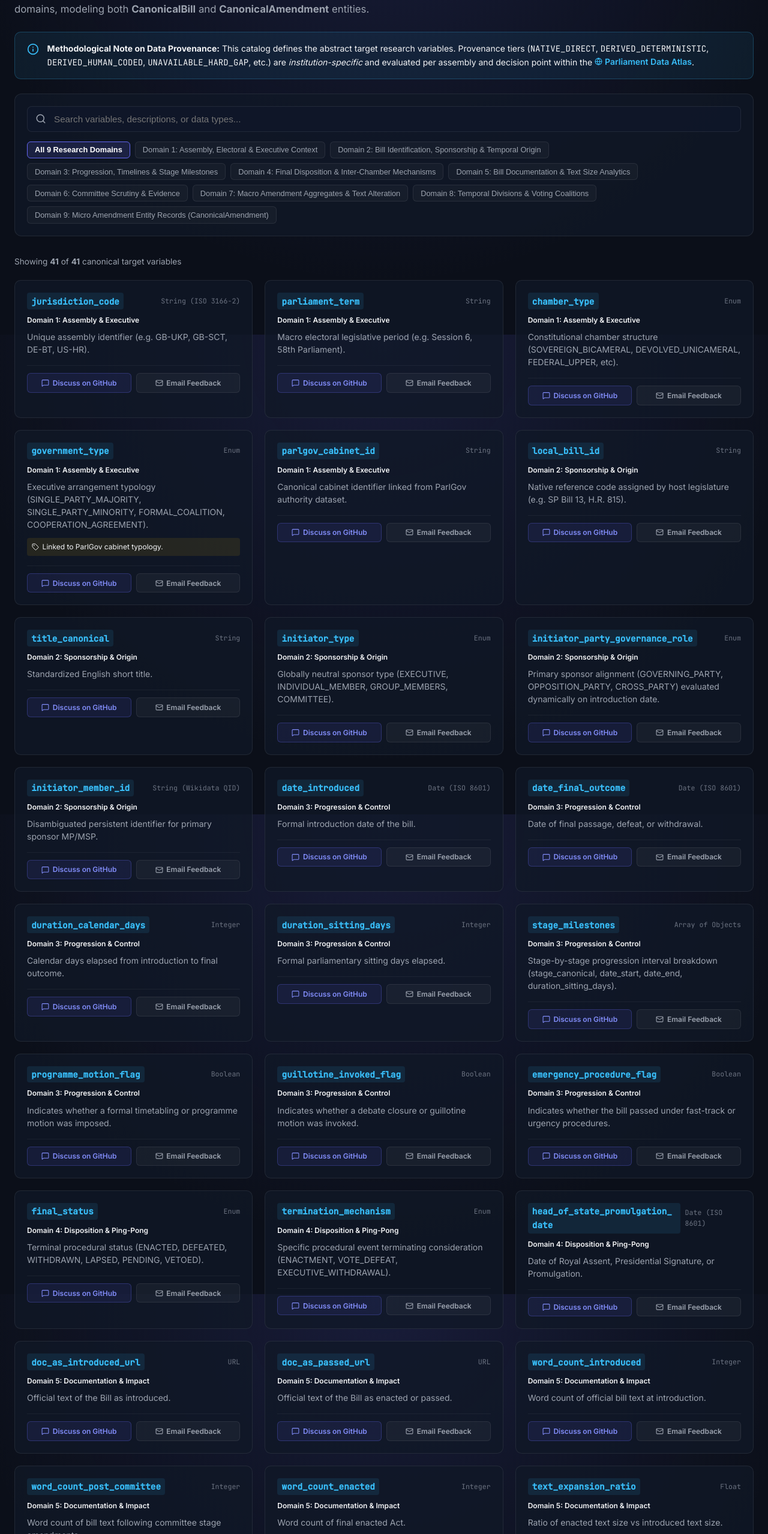
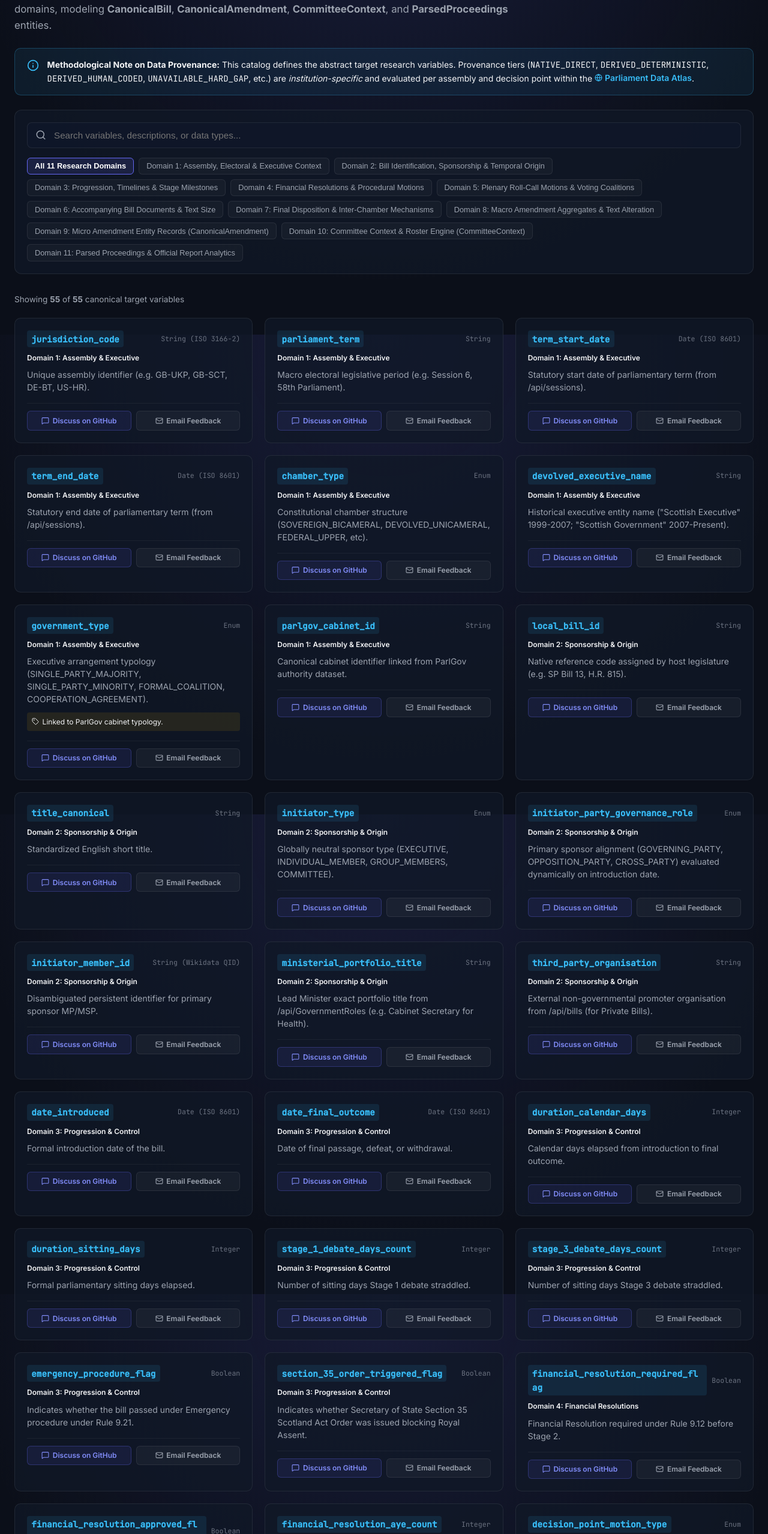
Before and after one commit to comparative-legislative-data/comparative-legislative-data, a SvelteKit app in the folder frontend/: page /schema in a window 1280 px wide. Shown: the part 242-2800 px from the top of the page at 60% size. Built offline with nearby package versions, Linux system fonts and the light colour scheme.

Commit message:
docs & feat: synchronize multi-entity architecture across schema.md, GB-SCT.yaml, and live portal v2.7.0

```diff
--- a/frontend/src/routes/schema/+page.svelte
+++ b/frontend/src/routes/schema/+page.svelte
@@ -14,23 +14,28 @@
   }
 
   const domains = [
-    { code: 'ALL', name: 'All 9 Research Domains' },
+    { code: 'ALL', name: 'All 11 Research Domains' },
     { code: 'D1', name: 'Domain 1: Assembly, Electoral & Executive Context' },
     { code: 'D2', name: 'Domain 2: Bill Identification, Sponsorship & Temporal Origin' },
     { code: 'D3', name: 'Domain 3: Progression, Timelines & Stage Milestones' },
-    { code: 'D4', name: 'Domain 4: Final Disposition & Inter-Chamber Mechanisms' },
-    { code: 'D5', name: 'Domain 5: Bill Documentation & Text Size Analytics' },
-    { code: 'D6', name: 'Domain 6: Committee Scrutiny & Evidence' },
-    { code: 'D7', name: 'Domain 7: Macro Amendment Aggregates & Text Alteration' },
-    { code: 'D8', name: 'Domain 8: Temporal Divisions & Voting Coalitions' },
-    { code: 'D9', name: 'Domain 9: Micro Amendment Entity Records (CanonicalAmendment)' }
+    { code: 'D4', name: 'Domain 4: Financial Resolutions & Procedural Motions' },
+    { code: 'D5', name: 'Domain 5: Plenary Roll-Call Motions & Voting Coalitions' },
+    { code: 'D6', name: 'Domain 6: Accompanying Bill Documents & Text Size' },
+    { code: 'D7', name: 'Domain 7: Final Disposition & Inter-Chamber Mechanisms' },
+    { code: 'D8', name: 'Domain 8: Macro Amendment Aggregates & Text Alteration' },
+    { code: 'D9', name: 'Domain 9: Micro Amendment Entity Records (CanonicalAmendment)' },
+    { code: 'D10', name: 'Domain 10: Committee Context & Roster Engine (CommitteeContext)' },
+    { code: 'D11', name: 'Domain 11: Parsed Proceedings & Official Report Analytics' }
   ];
 
   const variables: VariableDef[] = [
     // Domain 1
     { name: 'jurisdiction_code', domainCode: 'D1', domain: 'Domain 1: Assembly & Executive', type: 'String (ISO 3166-2)', description: 'Unique assembly identifier (e.g. GB-UKP, GB-SCT, DE-BT, US-HR).' },
     { name: 'parliament_term', domainCode: 'D1', domain: 'Domain 1: Assembly & Executive', type: 'String', description: 'Macro electoral legislative period (e.g. Session 6, 58th Parliament).' },
+    { name: 'term_start_date', domainCode: 'D1', domain: 'Domain 1: Assembly & Executive', type: 'Date (ISO 8601)', description: 'Statutory start date of parliamentary term (from /api/sessions).' },
+    { name: 'term_end_date', domainCode: 'D1', domain: 'Domain 1: Assembly & Executive', type: 'Date (ISO 8601)', description: 'Statutory end date of parliamentary term (from /api/sessions).' },
     { name: 'chamber_type', domainCode: 'D1', domain: 'Domain 1: Assembly & Executive', type: 'Enum', description: 'Constitutional chamber structure (SOVEREIGN_BICAMERAL, DEVOLVED_UNICAMERAL, FEDERAL_UPPER, etc).' },
+    { name: 'devolved_executive_name', domainCode: 'D1', domain: 'Domain 1: Assembly & Executive', type: 'String', description: 'Historical executive entity name ("Scottish Executive" 1999-2007; "Scottish Government" 2007-Present).' },
     { name: 'government_type', domainCode: 'D1', domain: 'Domain 1: Assembly & Executive', type: 'Enum', description: 'Executive arrangement typology (SINGLE_PARTY_MAJORITY, SINGLE_PARTY_MINORITY, FORMAL_COALITION, COOPERATION_AGREEMENT).', notes: 'Linked to ParlGov cabinet typology.' },
     { name: 'parlgov_cabinet_id', domainCode: 'D1', domain: 'Domain 1: Assembly & Executive', type: 'String', description: 'Canonical cabinet identifier linked from ParlGov authority dataset.' },
 
@@ -40,51 +45,66 @@
     { name: 'initiator_type', domainCode: 'D2', domain: 'Domain 2: Sponsorship & Origin', type: 'Enum', description: 'Globally neutral sponsor type (EXECUTIVE, INDIVIDUAL_MEMBER, GROUP_MEMBERS, COMMITTEE).' },
     { name: 'initiator_party_governance_role', domainCode: 'D2', domain: 'Domain 2: Sponsorship & Origin', type: 'Enum', description: 'Primary sponsor alignment (GOVERNING_PARTY, OPPOSITION_PARTY, CROSS_PARTY) evaluated dynamically on introduction date.' },
     { name: 'initiator_member_id', domainCode: 'D2', domain: 'Domain 2: Sponsorship & Origin', type: 'String (Wikidata QID)', description: 'Disambiguated persistent identifier for primary sponsor MP/MSP.' },
+    { name: 'ministerial_portfolio_title', domainCode: 'D2', domain: 'Domain 2: Sponsorship & Origin', type: 'String', description: 'Lead Minister exact portfolio title from /api/GovernmentRoles (e.g. Cabinet Secretary for Health).' },
+    { name: 'third_party_organisation', domainCode: 'D2', domain: 'Domain 2: Sponsorship & Origin', type: 'String', description: 'External non-governmental promoter organisation from /api/bills (for Private Bills).' },
 
     // Domain 3
     { name: 'date_introduced', domainCode: 'D3', domain: 'Domain 3: Progression & Control', type: 'Date (ISO 8601)', description: 'Formal introduction date of the bill.' },
     { name: 'date_final_outcome', domainCode: 'D3', domain: 'Domain 3: Progression & Control', type: 'Date (ISO 8601)', description: 'Date of final passage, defeat, or withdrawal.' },
     { name: 'duration_calendar_days', domainCode: 'D3', domain: 'Domain 3: Progression & Control', type: 'Integer', description: 'Calendar days elapsed from introduction to final outcome.' },
     { name: 'duration_sitting_days', domainCode: 'D3', domain: 'Domain 3: Progression & Control', type: 'Integer', description: 'Formal parliamentary sitting days elapsed.' },
-    { name: 'stage_milestones', domainCode: 'D3', domain: 'Domain 3: Progression & Control', type: 'Array of Objects', description: 'Stage-by-stage progression interval breakdown (stage_canonical, date_start, date_end, duration_sitting_days).' },
-    { name: 'programme_motion_flag', domainCode: 'D3', domain: 'Domain 3: Progression & Control', type: 'Boolean', description: 'Indicates whether a formal timetabling or programme motion was imposed.' },
-    { name: 'guillotine_invoked_flag', domainCode: 'D3', domain: 'Domain 3: Progression & Control', type: 'Boolean', description: 'Indicates whether a debate closure or guillotine motion was invoked.' },
-    { name: 'emergency_procedure_flag', domainCode: 'D3', domain: 'Domain 3: Progression & Control', type: 'Boolean', description: 'Indicates whether the bill passed under fast-track or urgency procedures.' },
+    { name: 'stage_1_debate_days_count', domainCode: 'D3', domain: 'Domain 3: Progression & Control', type: 'Integer', description: 'Number of sitting days Stage 1 debate straddled.' },
+    { name: 'stage_3_debate_days_count', domainCode: 'D3', domain: 'Domain 3: Progression & Control', type: 'Integer', description: 'Number of sitting days Stage 3 debate straddled.' },
+    { name: 'emergency_procedure_flag', domainCode: 'D3', domain: 'Domain 3: Progression & Control', type: 'Boolean', description: 'Indicates whether the bill passed under Emergency procedure under Rule 9.21.' },
+    { name: 'section_35_order_triggered_flag', domainCode: 'D3', domain: 'Domain 3: Progression & Control', type: 'Boolean', description: 'Indicates whether Secretary of State Section 35 Scotland Act Order was issued blocking Royal Assent.' },
 
-    // Domain 4
-    { name: 'final_status', domainCode: 'D4', domain: 'Domain 4: Disposition & Ping-Pong', type: 'Enum', description: 'Terminal procedural status (ENACTED, DEFEATED, WITHDRAWN, LAPSED, PENDING, VETOED).' },
-    { name: 'termination_mechanism', domainCode: 'D4', domain: 'Domain 4: Disposition & Ping-Pong', type: 'Enum', description: 'Specific procedural event terminating consideration (ENACTMENT, VOTE_DEFEAT, EXECUTIVE_WITHDRAWAL).' },
-    { name: 'head_of_state_promulgation_date', domainCode: 'D4', domain: 'Domain 4: Disposition & Ping-Pong', type: 'Date (ISO 8601)', description: 'Date of Royal Assent, Presidential Signature, or Promulgation.' },
+    // Domain 4: Financial Resolutions
+    { name: 'financial_resolution_required_flag', domainCode: 'D4', domain: 'Domain 4: Financial Resolutions', type: 'Boolean', description: 'Financial Resolution required under Rule 9.12 before Stage 2.' },
+    { name: 'financial_resolution_approved_flag', domainCode: 'D4', domain: 'Domain 4: Financial Resolutions', type: 'Boolean', description: 'Financial Resolution approved by Parliament.' },
+    { name: 'financial_resolution_aye_count', domainCode: 'D4', domain: 'Domain 4: Financial Resolutions', type: 'Integer', description: 'Financial Resolution Aye vote tally.' },
 
-    // Domain 5
-    { name: 'doc_as_introduced_url', domainCode: 'D5', domain: 'Domain 5: Documentation & Impact', type: 'URL', description: 'Official text of the Bill as introduced.' },
-    { name: 'doc_as_passed_url', domainCode: 'D5', domain: 'Domain 5: Documentation & Impact', type: 'URL', description: 'Official text of the Bill as enacted or passed.' },
-    { name: 'word_count_introduced', domainCode: 'D5', domain: 'Domain 5: Documentation & Impact', type: 'Integer', description: 'Word count of official bill text at introduction.' },
-    { name: 'word_count_post_committee', domainCode: 'D5', domain: 'Domain 5: Documentation & Impact', type: 'Integer', description: 'Word count of bill text following committee stage amendments.' },
-    { name: 'word_count_enacted', domainCode: 'D5', domain: 'Domain 5: Documentation & Impact', type: 'Integer', description: 'Word count of final enacted Act.' },
-    { name: 'text_expansion_ratio', domainCode: 'D5', domain: 'Domain 5: Documentation & Impact', type: 'Float', description: 'Ratio of enacted text size vs introduced text size.' },
+    // Domain 5: Plenary Roll-Call Motions
+    { name: 'decision_point_motion_type', domainCode: 'D5', domain: 'Domain 5: Plenary Motions', type: 'Enum', description: 'Plenary motion classification (STAGE_1_AGREEMENT, FINANCIAL_RESOLUTION, EMERGENCY_BILL_DESIGNATION, STAGE_3_PASSAGE).' },
+    { name: 'decision_point_party_cohesion_rate', domainCode: 'D5', domain: 'Domain 5: Plenary Motions', type: 'Float (0-1)', description: 'Governing party voting unity rate on division date T.' },
 
-    // Domain 6
-    { name: 'lead_committee_name', domainCode: 'D6', domain: 'Domain 6: Committee Scrutiny', type: 'String', description: 'Name of the primary scrutinising committee assigned.' },
-    { name: 'committee_evidence_submissions_count', domainCode: 'D6', domain: 'Domain 6: Committee Scrutiny', type: 'Integer', description: 'Total published written evidence submissions received.' },
+    // Domain 6: Accompanying Documents
+    { name: 'doc_as_introduced_url', domainCode: 'D6', domain: 'Domain 6: Accompanying Documents', type: 'URL', description: 'Official text of the Bill as introduced.' },
+    { name: 'policy_memorandum_url', domainCode: 'D6', domain: 'Domain 6: Accompanying Documents', type: 'URL', description: 'Policy Memorandum document URL.' },
+    { name: 'financial_memorandum_url', domainCode: 'D6', domain: 'Domain 6: Accompanying Documents', type: 'URL', description: 'Standalone Financial Memorandum document URL.' },
+    { name: 'explanatory_notes_url', domainCode: 'D6', domain: 'Domain 6: Accompanying Documents', type: 'URL', description: 'Standalone Explanatory Notes document URL.' },
+    { name: 'word_count_introduced', domainCode: 'D6', domain: 'Domain 6: Accompanying Documents', type: 'Integer', description: 'Word count of official bill text at introduction.' },
+    { name: 'word_count_enacted', domainCode: 'D6', domain: 'Domain 6: Accompanying Documents', type: 'Integer', description: 'Word count of final enacted Act.' },
+    { name: 'text_expansion_ratio', domainCode: 'D6', domain: 'Domain 6: Accompanying Documents', type: 'Float', description: 'Ratio of enacted text size vs introduced text size.' },
 
     // Domain 7
-    { name: 'amendments_tabled_count', domainCode: 'D7', domain: 'Domain 7: Amendments & Alteration', type: 'Integer', description: 'Total count of formal amendments tabled across all stages.' },
-    { name: 'amendments_agreed_count', domainCode: 'D7', domain: 'Domain 7: Amendments & Alteration', type: 'Integer', description: 'Total count of amendments formally adopted into the bill text.' },
-    { name: 'committee_amendments_executive_acceptance_rate', domainCode: 'D7', domain: 'Domain 7: Amendments & Alteration', type: 'Float (0-1)', description: 'Proportion of non-executive committee amendments supported by government.' },
+    { name: 'final_status', domainCode: 'D7', domain: 'Domain 7: Disposition & Ping-Pong', type: 'Enum', description: 'Terminal procedural status (ENACTED, DEFEATED, WITHDRAWN, LAPSED, PENDING, VETOED).' },
+    { name: 'termination_mechanism', domainCode: 'D7', domain: 'Domain 7: Disposition & Ping-Pong', type: 'Enum', description: 'Specific procedural event terminating consideration (ENACTMENT, VOTE_DEFEAT, EXECUTIVE_WITHDRAWAL).' },
 
     // Domain 8
-    { name: 'divisions_count', domainCode: 'D8', domain: 'Domain 8: Divisions & Coalitions', type: 'Integer', description: 'Total recorded roll-call division votes held on the bill.' },
-    { name: 'effective_majority_margin_at_event_date', domainCode: 'D8', domain: 'Domain 8: Divisions & Coalitions', type: 'Integer', description: 'Mathematical floor majority margin (Governing Seats - Opposition Seats) evaluated on vote date.' },
+    { name: 'amendments_tabled_count', domainCode: 'D8', domain: 'Domain 8: Macro Amendments', type: 'Integer', description: 'Total count of formal amendments tabled across all stages.' },
+    { name: 'amendments_agreed_count', domainCode: 'D8', domain: 'Domain 8: Macro Amendments', type: 'Integer', description: 'Total count of amendments formally adopted into the bill text.' },
+    { name: 'committee_amendments_executive_acceptance_rate', domainCode: 'D8', domain: 'Domain 8: Macro Amendments', type: 'Float (0-1)', description: 'Proportion of non-executive committee amendments supported by government.' },
 
-    // Domain 9: Granular Amendment Entity Records (CanonicalAmendment)
+    // Domain 9: Micro Amendment Entity Records
     { name: 'canonical_amendment_id', domainCode: 'D9', domain: 'Domain 9: Micro Amendment Records', type: 'String (UUID/URN)', description: 'Unique persistent canonical amendment identifier (e.g. GB-SCT-S6-SPB13-AMD-042).' },
     { name: 'local_amendment_number', domainCode: 'D9', domain: 'Domain 9: Micro Amendment Records', type: 'String', description: 'Native marshaled amendment number (e.g. Amd 42, LOD 104).' },
     { name: 'sponsor_governance_role', domainCode: 'D9', domain: 'Domain 9: Micro Amendment Records', type: 'Enum', description: 'Amendment sponsor alignment (EXECUTIVE_MINISTER, GOVERNING_BACKBENCH, OPPOSITION_MEMBER, CROSS_PARTY).' },
-    { name: 'amendment_action_type', domainCode: 'D9', domain: 'Domain 9: Micro Amendment Records', type: 'Enum', description: 'Proposed text alteration type (INSERTION, DELETION, SUBSTITUTION, PROBING).' },
+    { name: 'amendment_action_type', domainCode: 'D9', domain: 'Domain 9: Micro Amendment Records', type: 'Enum', description: 'Proposed text alteration type (INSERTION, DELETION, SUBSTITUTION).' },
     { name: 'government_position', domainCode: 'D9', domain: 'Domain 9: Micro Amendment Records', type: 'Enum', description: 'Executive stance during debate (SUPPORTED, OPPOSED, NEUTRAL_NO_STANCE, MINISTERIAL_OWN_AMENDMENT).' },
     { name: 'disposition_canonical', domainCode: 'D9', domain: 'Domain 9: Micro Amendment Records', type: 'Enum', description: 'Final amendment disposition outcome (AGREED_TO, DEFEATED, WITHDRAWN, NOT_MOVED, FALLEN).' },
-    { name: 'party_dissent_rate_on_amendment', domainCode: 'D9', domain: 'Domain 9: Micro Amendment Records', type: 'Float (0-1)', description: 'Proportion of governing party members rebelling against frontbench whip on this amendment division.' }
+    { name: 'party_dissent_rate_on_amendment', domainCode: 'D9', domain: 'Domain 9: Micro Amendment Records', type: 'Float (0-1)', description: 'Proportion of governing party members rebelling against frontbench whip on this amendment division.' },
+
+    // Domain 10: Committee Context & Roster Engine
+    { name: 'committee_convener_member_id', domainCode: 'D10', domain: 'Domain 10: Committee Roster', type: 'String (Wikidata QID)', description: 'MSP ID of Committee Convener evaluated on date T.' },
+    { name: 'committee_deputy_convener_member_id', domainCode: 'D10', domain: 'Domain 10: Committee Roster', type: 'String (Wikidata QID)', description: 'MSP ID of Deputy Convener evaluated on date T.' },
+    { name: 'committee_membership_roster', domainCode: 'D10', domain: 'Domain 10: Committee Roster', type: 'Array of Objects', description: 'Complete array of MSP members assigned to committee from /api/PersonCommitteeRoles with active date bounds.' },
+
+    // Domain 11: Parsed Proceedings & Official Report Analytics
+    { name: 'official_report_proceedings_url', domainCode: 'D11', domain: 'Domain 11: Parsed Proceedings', type: 'URL', description: 'Official Report Hansard transcript URL for bill debate.' },
+    { name: 'proceedings_total_word_count', domainCode: 'D11', domain: 'Domain 11: Parsed Proceedings', type: 'Integer', description: 'Total word count of debate proceedings for the bill.' },
+    { name: 'proceedings_interventions_count', domainCode: 'D11', domain: 'Domain 11: Parsed Proceedings', type: 'Integer', description: 'Total recorded speech interventions during debate.' },
+    { name: 'proceedings_msps_speaking_count', domainCode: 'D11', domain: 'Domain 11: Parsed Proceedings', type: 'Integer', description: 'Count of unique MSPs participating in debate.' },
+    { name: 'executive_ministers_word_count_share', domainCode: 'D11', domain: 'Domain 11: Parsed Proceedings', type: 'Float (0-1)', description: 'Proportion of debate word count spoken by Executive Ministers.' }
   ];
 
   let filteredVariables = $derived(
@@ -100,7 +120,7 @@
 
 <svelte:head>
   <title>Master Canonical Variable Catalog — Comparative Legislative Data</title>
-  <meta name="description" content="Master Wishlist Catalog defining target quantitative research variables across 9 legislative domains (Dual-Entity Bill + Amendment)." />
+  <meta name="description" content="Master Wishlist Catalog defining target quantitative research variables across 11 legislative domains." />
   <script src="https://giscus.app/client.js"
         data-repo="comparative-legislative-data/comparative-legislative-data"
         data-category="General"
@@ -119,11 +139,11 @@
 <div class="container py-8">
   <div class="page-header">
     <div class="header-badge">
-      <Layers size={14} /> Wishlist Catalog v2.5.0 (Dual-Entity: Bill + Amendment)
+      <Layers size={14} /> Wishlist Catalog v2.7.0 (Multi-Entity Architecture)
     </div>
     <h1>Master Canonical Variable Catalog</h1>
     <p class="lead">
-      The universal target wishlist of quantitative variables sought by legislative scholars across 9 research domains, modeling both <strong>CanonicalBill</strong> and <strong>CanonicalAmendment</strong> entities.
+      The universal target wishlist of quantitative variables sought by legislative scholars across 11 research domains, modeling <strong>CanonicalBill</strong>, <strong>CanonicalAmendment</strong>, <strong>CommitteeContext</strong>, and <strong>ParsedProceedings</strong> entities.
     </p>
 
     <!-- Provenance Architecture Clarification Banner -->
```
Also changed, not shown: 4 other files (tests, documents, lock files or other folders).
